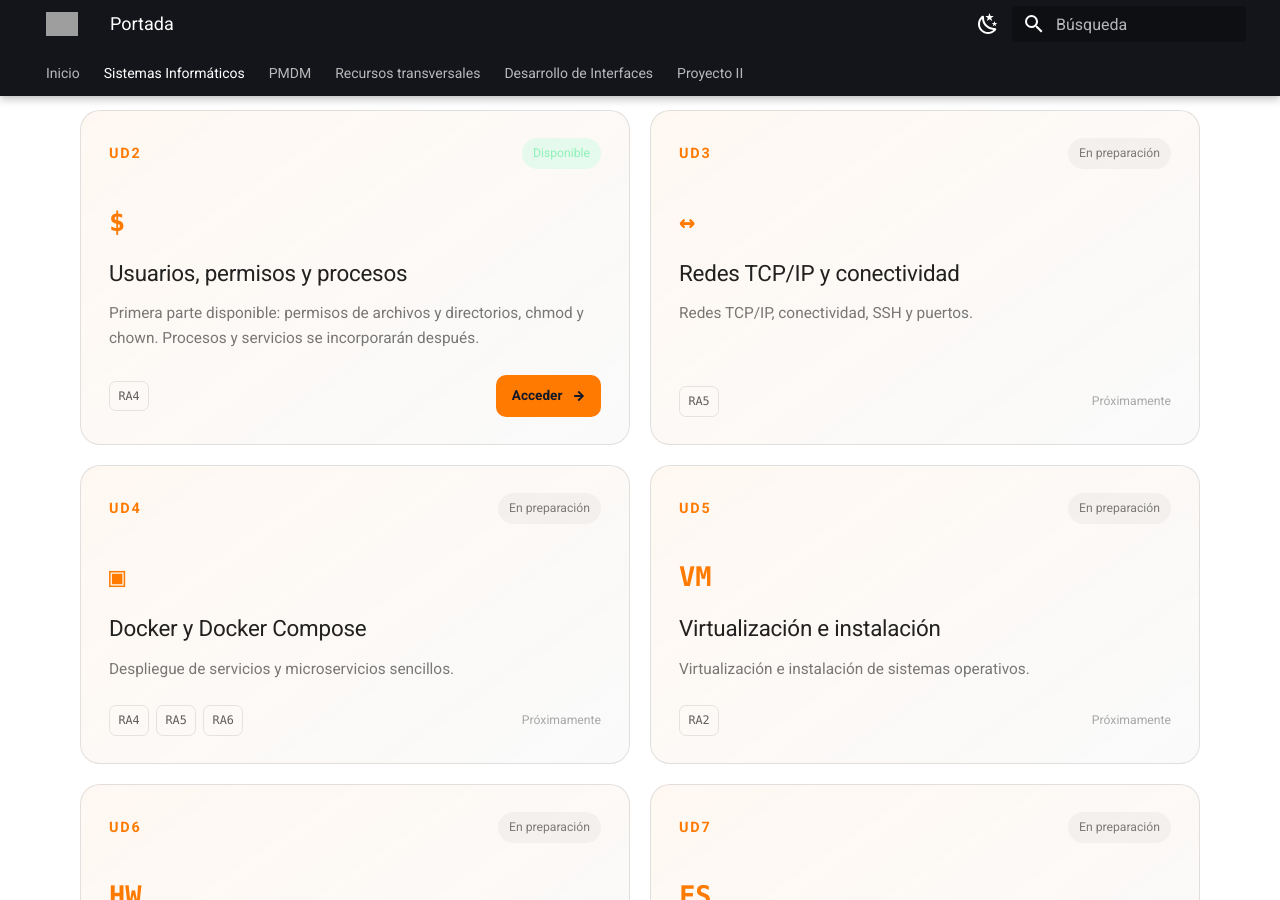
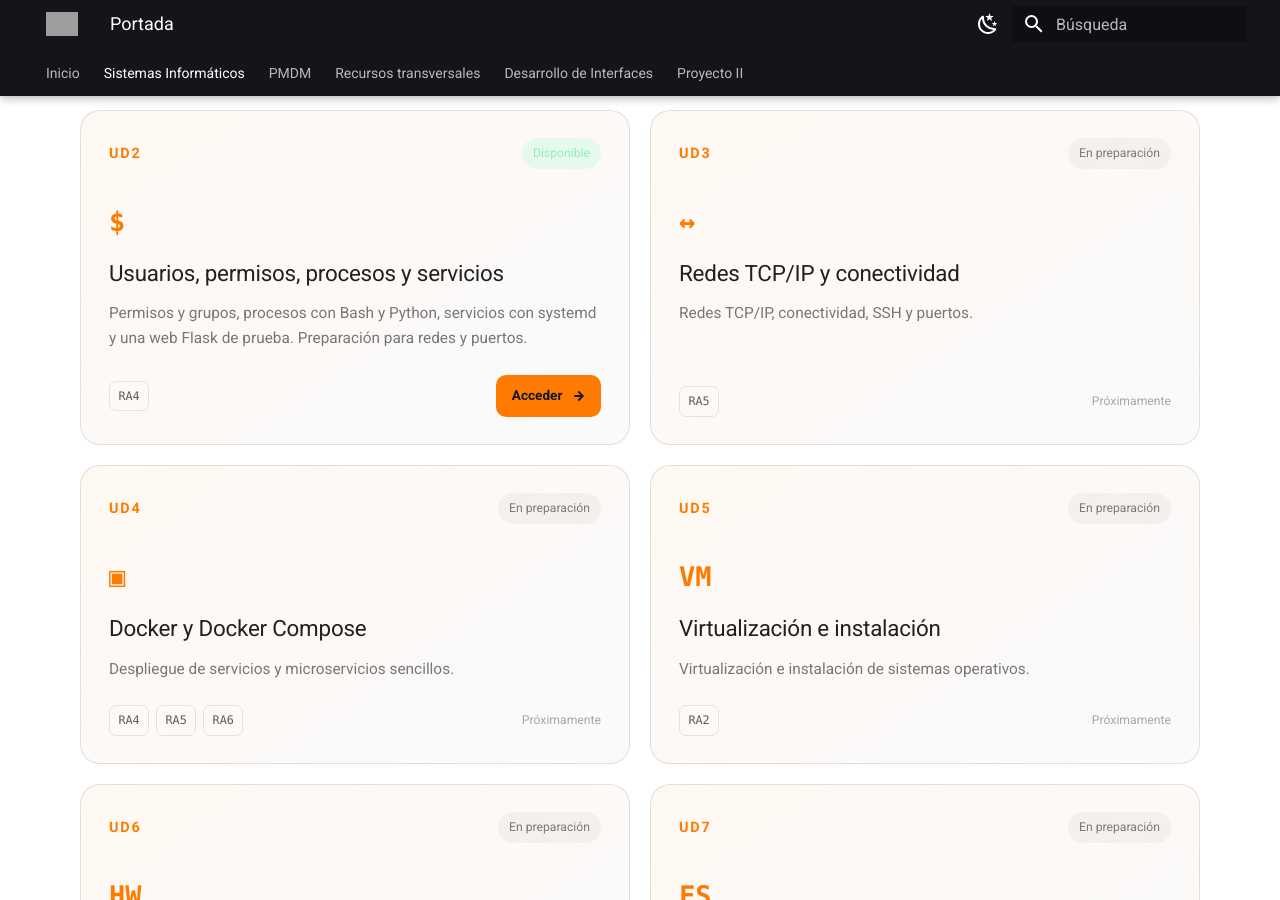
Before and after one commit to erciapps/web-home, an MkDocs documentation site: the page built from docs/si/index.md, in a window 1280 px wide and 900 px high, scrolled down 1005 px. Built offline with MkDocs 1.6.1 and Material for MkDocs 9.7.7, drawn with Linux system fonts in a browser that asks for light colours; grey boxes are pictures that could not be loaded.

Commit message:
docs(si): actualizar tarjeta UD2 de la portada

```diff
--- a/docs/si/index.md
+++ b/docs/si/index.md
@@ -54,8 +54,8 @@ hide:
         <span class="si-state available">Disponible</span>
       </div>
       <div class="si-unit-icon">$</div>
-      <h3>Usuarios, permisos y procesos</h3>
-      <p>Primera parte disponible: permisos de archivos y directorios, chmod y chown. Procesos y servicios se incorporarán después.</p>
+      <h3>Usuarios, permisos, procesos y servicios</h3>
+      <p>Permisos y grupos, procesos con Bash y Python, servicios con systemd y una web Flask de prueba. Preparación para redes y puertos.</p>
       <div class="si-card-bottom">
         <div class="si-ra"><span>RA4</span></div>
         <div class="si-actions">
```
